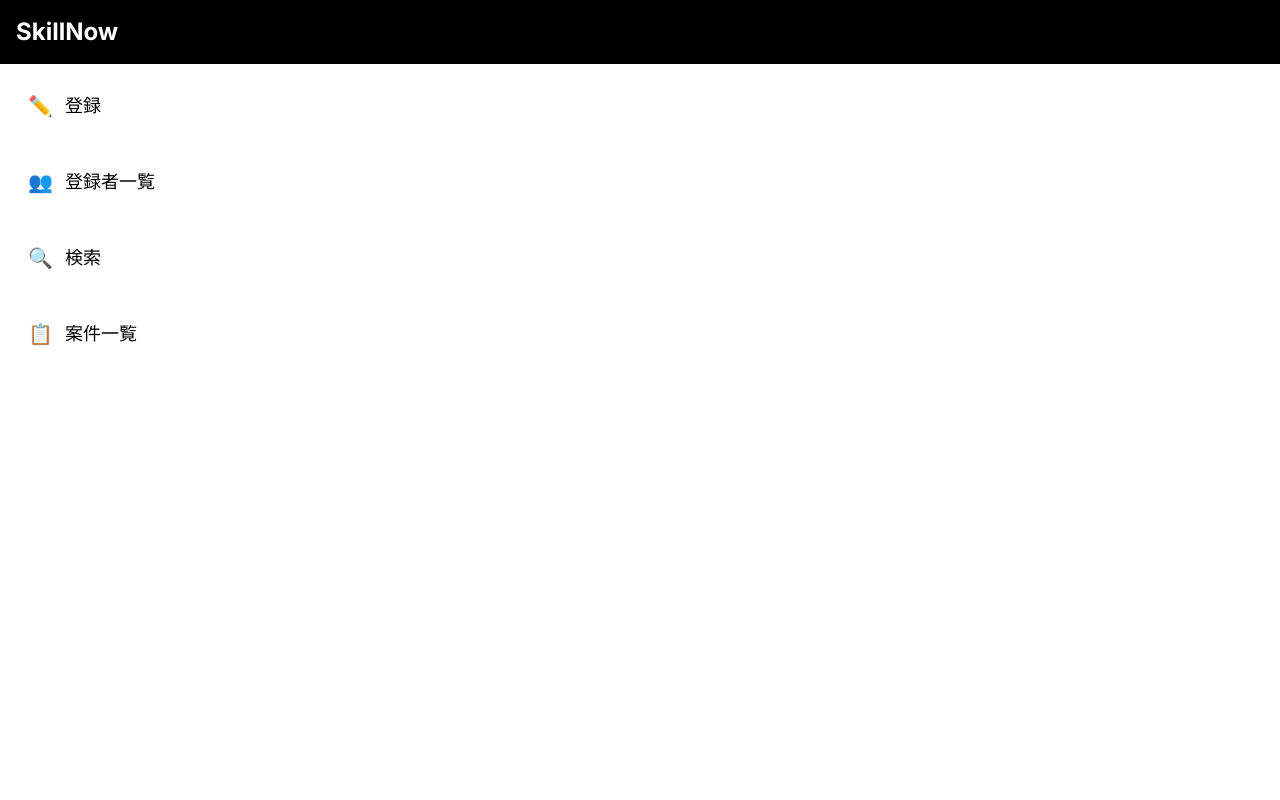
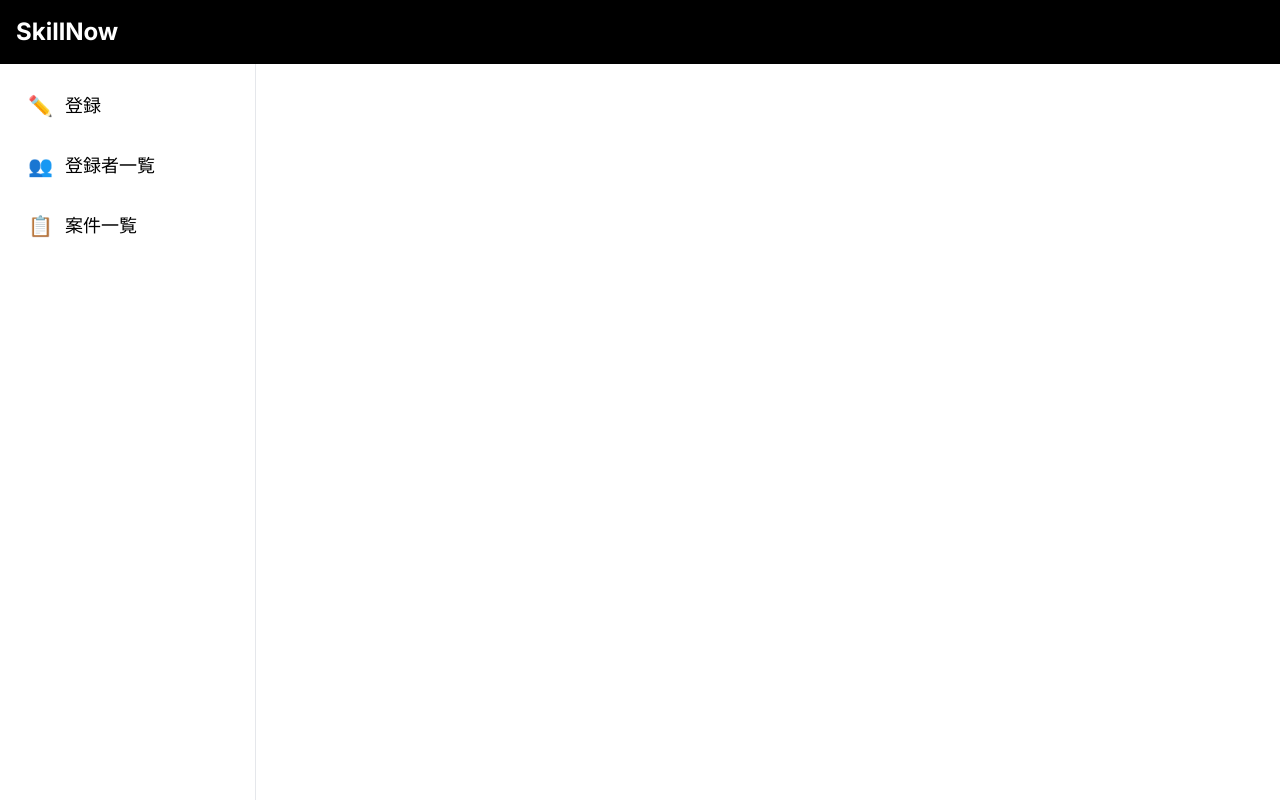
Before and after one commit to mantech0/Deploy_Azure_front, a Next.js app: page / in a window 1280 px wide. Built offline with nearby package versions, Linux system fonts and the light colour scheme.

Commit message:
YAML修正

```diff
--- a/src/app/page.tsx
+++ b/src/app/page.tsx
@@ -1,42 +1,18 @@
-import Link from 'next/link'
+import Sidebar from '@/components/Sidebar'
 
 export default function Home() {
   return (
     <>
-      {/* 黒背景のヘッダー */}
       <header className="bg-black text-white p-4">
         <h1 className="text-2xl font-bold">SkillNow</h1>
       </header>
 
-      {/* 左サイドメニュー */}
-      <nav className="w-64 p-4">
-        <ul className="space-y-6">
-          <li>
-            <Link href="/register" className="flex items-center space-x-3 p-3 hover:bg-gray-100 rounded text-lg font-medium">
-              <span className="text-xl">✏️</span>
-              <span>登録</span>
-            </Link>
-          </li>
-          <li>
-            <Link href="/users" className="flex items-center space-x-3 p-3 hover:bg-gray-100 rounded text-lg font-medium">
-              <span className="text-xl">👥</span>
-              <span>登録者一覧</span>
-            </Link>
-          </li>
-          <li>
-            <Link href="/search" className="flex items-center space-x-3 p-3 hover:bg-gray-100 rounded text-lg font-medium">
-              <span className="text-xl">🔍</span>
-              <span>検索</span>
-            </Link>
-          </li>
-          <li>
-            <Link href="/projects" className="flex items-center space-x-3 p-3 hover:bg-gray-100 rounded text-lg font-medium">
-              <span className="text-xl">📋</span>
-              <span>案件一覧</span>
-            </Link>
-          </li>
-        </ul>
-      </nav>
+      <div className="flex">
+        <Sidebar currentPath="/" />
+        <main className="flex-1 ml-64 p-4">
+          {/* メインコンテンツ */}
+        </main>
+      </div>
     </>
   )
 }
--- a/src/components/Sidebar.tsx
+++ b/src/components/Sidebar.tsx
@@ -28,7 +28,7 @@ export default function Sidebar({ currentPath }: SidebarProps) {
               }`}
             >
               <span className="text-xl">👥</span>
-              <span>登録者検索</span>
+              <span>登録者一覧</span>
             </Link>
           </li>
           <li>
```
